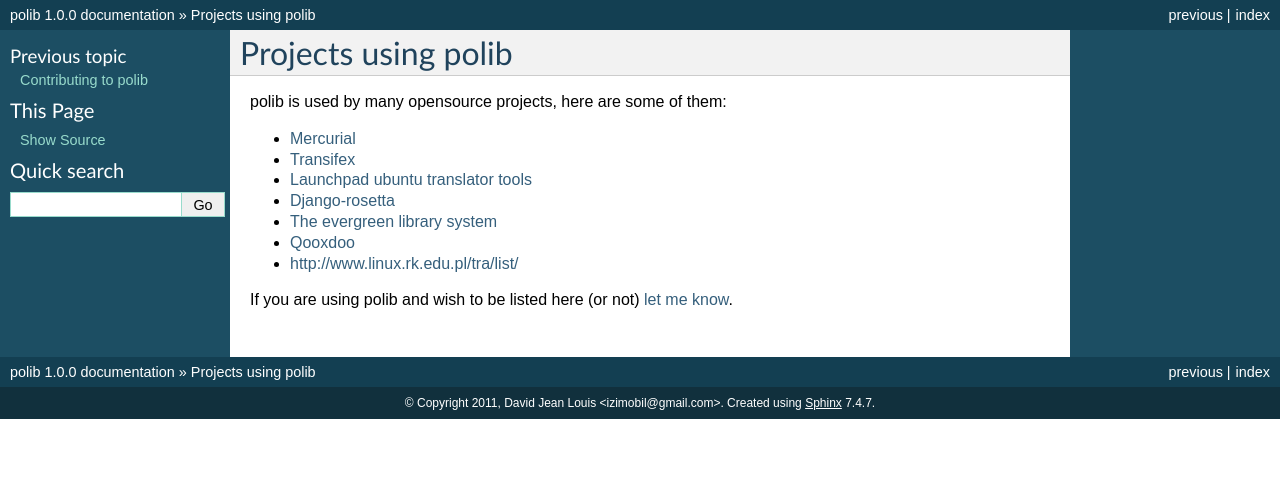
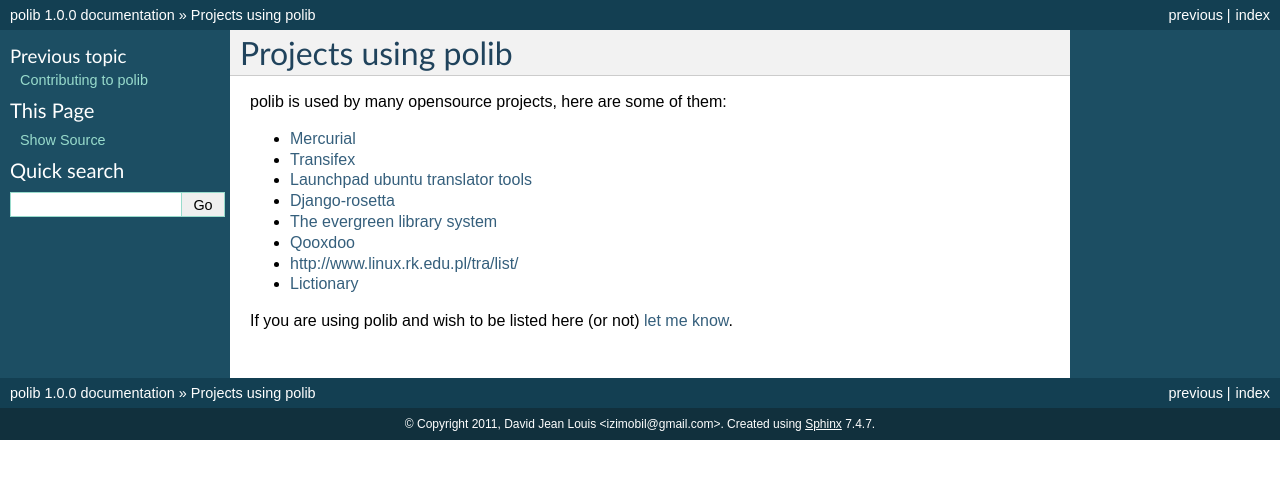
Before and after one commit to jwilk-mirrors/python-polib, a Sphinx documentation site: the page built from docs/projects.rst, in a window 1280 px wide. Shown: the top 479 px of the page. Built offline with Sphinx 7.4.7, drawn with Linux system fonts in a browser that asks for light colours.

Commit message:
Updated "projects using polib" documentation section

```diff
--- a/docs/projects.rst
+++ b/docs/projects.rst
@@ -12,6 +12,7 @@
 * `The evergreen library system <http://www.open-ils.org/>`_
 * `Qooxdoo <http://qooxdoo.org/>`_
 * `<http://www.linux.rk.edu.pl/tra/list/>`_
+* `Lictionary <http://www.lictionary.in/>`_
 
 If you are using polib and wish to be listed here (or not)
 `let me know <izimobil@gmail.com>`_.
```
